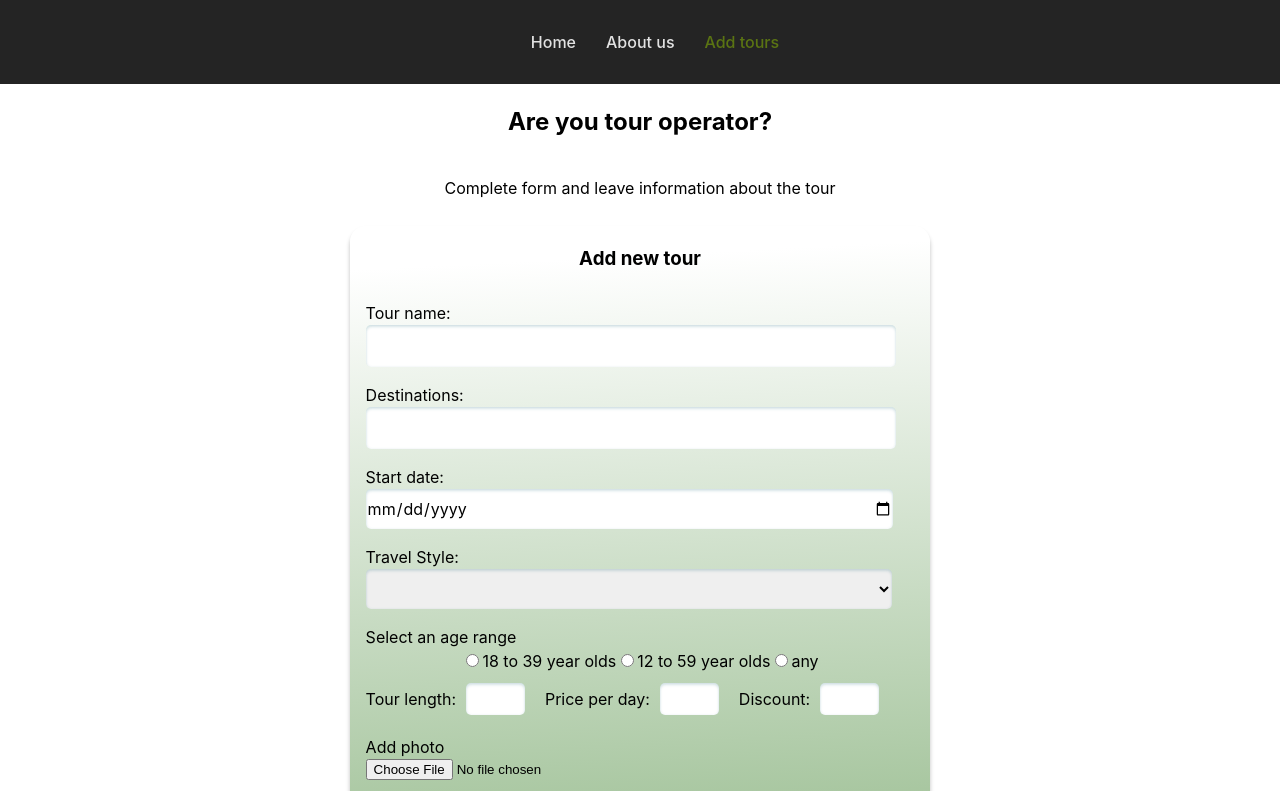
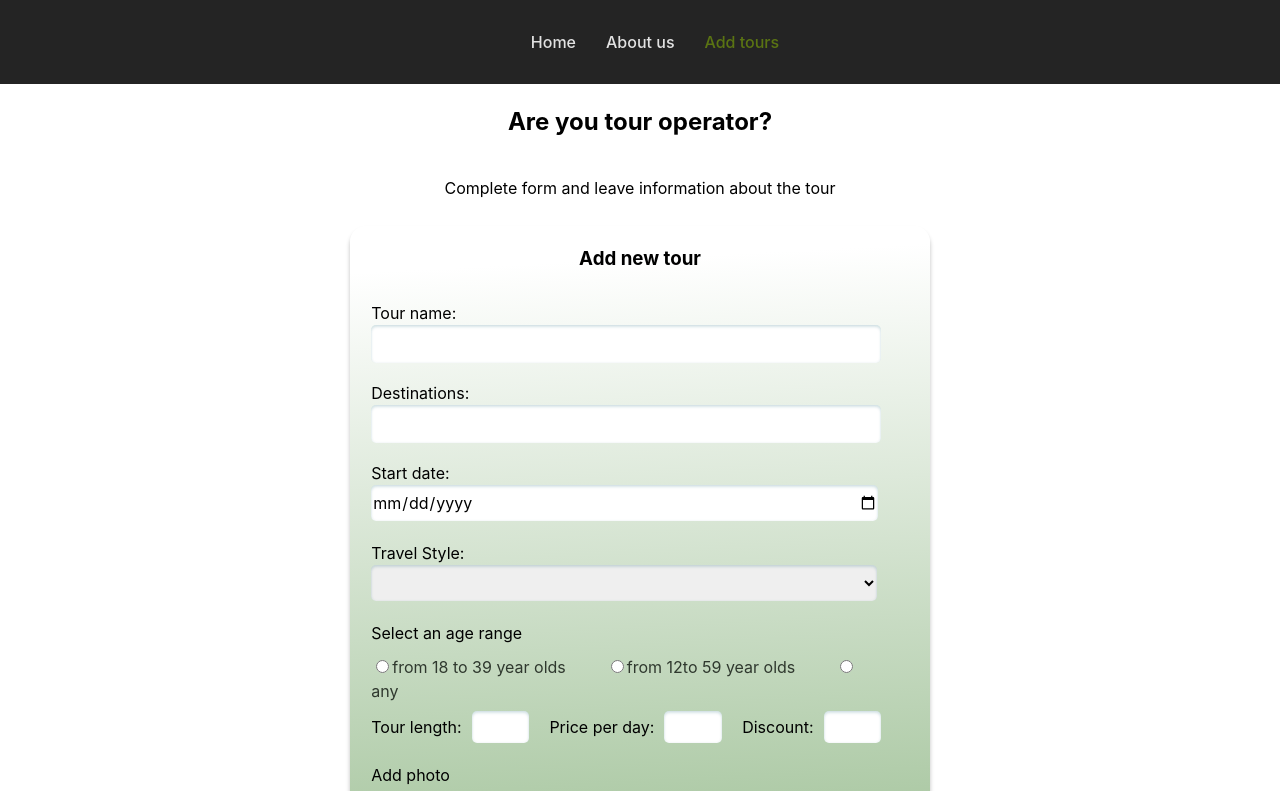
Before and after one commit to ElizabethT7/React-RSSchool, a React (Vite) app in the folder components/: page /tours in a window 1280 px wide. Shown: the top 791 px of the page. Built offline with nearby package versions, Linux system fonts and the light colour scheme.

Commit message:
feat: add name, date, distinations validation

```diff
--- a/components/src/components/Form/Form.module.css
+++ b/components/src/components/Form/Form.module.css
@@ -1,19 +1,20 @@
 .form {
   display: flex;
   flex-direction: column;
-	width: 98%;
+	width: 96%;
   margin: 10px 0;
   padding: 0 15px;
 }
 
 label {
-  width: 96%;
+  width: 98%;
   text-align: left;
+  height: 80px;
 }
 
 .form__item {
   width: 96%;
-  height: 40px;
+  height: 36px;
   box-shadow: inset 0px 0px 3px rgb(13 96 111 / 8%), inset 0px 2px 3px rgb(13 96 111 / 16%);
   border-radius: 5px;
   border: none;
@@ -22,7 +23,6 @@ label {
   font-weight: 400;
   font-size: 16px;
   line-height: 20px;
-  margin-bottom: 16px;
 }
 
 .check {
@@ -32,7 +32,13 @@ label {
 }
 
 .radio__container {
+  margin-top: 10px;
+}
+
+.radio {
   display: inline;
+  margin-right: 40px;
+  color: rgb(47, 56, 46);
 }
 
 .button {
@@ -47,7 +53,6 @@ label {
   font-size: 20px;
   line-height: 2.6px;
   margin-bottom: 20px;
-  margin-top: 20px;
   color: #ffffff;
   background-color: #083f08;
   cursor: pointer;
@@ -88,3 +93,16 @@ label {
   margin-bottom: 20px;
   margin-left: 10px;
 }
+
+.photo__container {
+  height: 30px;
+}
+
+.error {
+  font-family: 'Inter';
+  font-style: normal;
+  font-weight: 400;
+  font-size: 12px;
+  line-height: 14px;
+  color: red;
+}
--- a/components/src/components/Form/Form.tsx
+++ b/components/src/components/Form/Form.tsx
@@ -11,6 +11,7 @@ class Form extends Component<FormProps, StateInterface> {
     this.state = {
       selectedOption: '',
       imagePreviewUrl: '',
+      errors: {},
     };
     this.object = {
       tourName: React.createRef(),
@@ -25,7 +26,12 @@ class Form extends Component<FormProps, StateInterface> {
       agree: React.createRef(),
       imgUrl: '',
       selectItems: ['Active Adventure', 'Beach', 'Private', 'Group', 'Fully Guided', 'Local'],
-      radioItems: ['18 to 39 year olds', '12 to 59 year olds', 'any'],
+      radioItems: ['from 18 to 39 year olds', 'from 12to 59 year olds', 'any'],
+      errorItems: [
+        'Tour name mast be more then 3 symbols and starts with uppercased letter',
+        'Destinations mast be input',
+        'Date should be checked',
+      ],
     };
     this.handleSubmit = this.handleSubmit.bind(this);
     this.onChangeValue = this.onChangeValue.bind(this);
@@ -49,15 +55,54 @@ class Form extends Component<FormProps, StateInterface> {
 
   handleSubmit(event: React.FormEvent) {
     event.preventDefault();
-    if ((this.object.tourName.current as HTMLInputElement).value.length < 3) {
-      alert('Tour name mast be more then 3 symbols;');
-      return;
-    } else {
+    const name = (this.object.tourName.current as HTMLInputElement).value;
     const days = +(this.object.tourLength.current as HTMLInputElement).value;
     const dayPrice = +(this.object.pricePerDay.current as HTMLInputElement).value;
     const discount = +(this.object.discount.current as HTMLInputElement).value;
+    this.setState({
+      errors: {
+        /*name: '',
+        destinations: '',
+        date: '',*/
+      },
+    });
+    console.log('1', this.state.errors);
+    if (name.length < 3 || name.charAt(0) !== name.charAt(0).toUpperCase()) {
+      //alert('Tour name mast be more then 3 symbols and starts with uppercased letter');
+      this.setState({
+        errors: {
+          ...this.state.errors,
+          name: this.object.errorItems[0],
+        },
+      });
+      return;
+    } else if (!(this.object.destinations.current as HTMLInputElement).value.length) {
+      //alert(this.object.errorItems[1]);
+      this.setState({
+        errors: {
+          ...this.state.errors,
+          destinations: this.object.errorItems[1],
+        },
+      });
+      return;
+    } else if ((this.object.startDate.current as HTMLInputElement).value === '') {
+      //alert(this.object.errorItems[2]);
+      this.setState({
+        errors: {
+          ...this.state.errors,
+          date: this.object.errorItems[2],
+        },
+      });
+      console.log(this.state.errors);
+      return;
+    }
+    /*if (Object.keys(this.state.errors).length === 0) {
+      alert('No errors');
+    }*/
+    console.log(this.state.errors);
+
     this.props.onSubmit({
-        title: (this.object.tourName.current as HTMLInputElement).value,
+      title: name,
       startDate: (this.object.startDate.current as HTMLInputElement).value,
       description: (this.object.travelStyle.current as HTMLSelectElement).value,
       destinations: (this.object.destinations.current as HTMLInputElement).value,
@@ -70,6 +115,7 @@ class Form extends Component<FormProps, StateInterface> {
       pricePerDay: dayPrice,
       tourLength: days,
     });
+
     alert('The data has been saved');
     (this.object.tourName.current as HTMLInputElement).value = '';
     (this.object.startDate.current as HTMLInputElement).value = '';
@@ -84,40 +130,53 @@ class Form extends Component<FormProps, StateInterface> {
       selectedOption: '',
     });
   }
-  }
 
   render() {
     return (
       <form className={styles.form} onSubmit={this.handleSubmit}>
-        <label htmlFor="tourName">Tour name:</label>
+        <label>
+          Tour name:
           <input
             className={styles.form__item}
             type="text"
             defaultValue=""
-          name="tourName"
             ref={this.object.tourName}
           />
-        <label htmlFor="destinations">Destinations:</label>
+          {this.state.errors?.name !== undefined && (
+            <span className={styles.error}>*{this.object.errorItems[0]}</span>
+          )}
+        </label>
+        <label>
+          Destinations:
           <input
             className={styles.form__item}
             type="text"
             defaultValue=""
-          name="destinations"
             ref={this.object.destinations}
           />
-        <label htmlFor="startDate">Start date:</label>
+          {this.state.errors?.destinations !== undefined && (
+            <span className={styles.error}>*{this.object.errorItems[1]}</span>
+          )}
+        </label>
+        <label htmlFor="startDate">
+          Start date:
           <input
             className={styles.form__item}
             type="date"
-          name="startDate"
+            //name="startDate"
             ref={this.object.startDate}
             defaultValue=""
           />
-        <label htmlFor="travelStyle">Travel Style:</label>
+          {this.state.errors?.date !== undefined /*&& this.state.errors?.date !== ''*/ && (
+            <span className={styles.error}>*{this.object.errorItems[2]}</span>
+          )}
+        </label>
+        <label /*htmlFor="travelStyle"*/>
+          Travel Style:
           <select
             className={styles.form__item}
             defaultValue=""
-          name="travelStyle"
+            //name="travelStyle"
             ref={this.object.travelStyle}
           >
             <option value="" disabled></option>
@@ -127,12 +186,15 @@ class Form extends Component<FormProps, StateInterface> {
               </option>
             ))}
           </select>
-        <label>Select an age range</label>
-        <div>
+        </label>
+        <label>
+          Select an age range
+          <div className={styles.radio__container}>
             {this.object.radioItems.map((radio, index) => (
-            <div className={styles.radio__container} key={index}>
+              <div className={styles.radio} key={index}>
                 <input
                   type="radio"
+                  name={index.toString()}
                   value={radio}
                   checked={this.state.selectedOption === radio}
                   onChange={this.onChangeValue}
@@ -141,7 +203,7 @@ class Form extends Component<FormProps, StateInterface> {
               </div>
             ))}
           </div>
-
+        </label>
         <div className={styles.price}>
           <label htmlFor="tourLength" className={styles.price__label}>
             Tour length:
@@ -174,7 +236,7 @@ class Form extends Component<FormProps, StateInterface> {
             />
           </label>
         </div>
-        <label>Add photo</label>
+        <label className={styles.photo__container}>Add photo</label>
         <input type="file" ref={this.object.img} onChange={(e) => this.handleImageChange(e)} />
         <label htmlFor="agree">
           I agree with the rules of the site:
--- a/components/src/pages/ToursPage/ToursPage.tsx
+++ b/components/src/pages/ToursPage/ToursPage.tsx
@@ -33,7 +33,7 @@ class ToursPage extends Component<Record<string, never>, { cards: FormFieldsProp
             {this.state.cards.map((card, index) => (
               <div key={index} style={{ marginTop: 20 }}>
                 <Card card={card} />
-                <span className={styles.date}>Created: {card.startDate}</span>
+                <span className={styles.date}>Tour start: {card.startDate}</span>
               </div>
             ))}
           </div>
```
Also changed, not shown: components/src/components/Form/types.ts (+6 -1 lines). Lines whose indentation alone changed are shown as unchanged.
